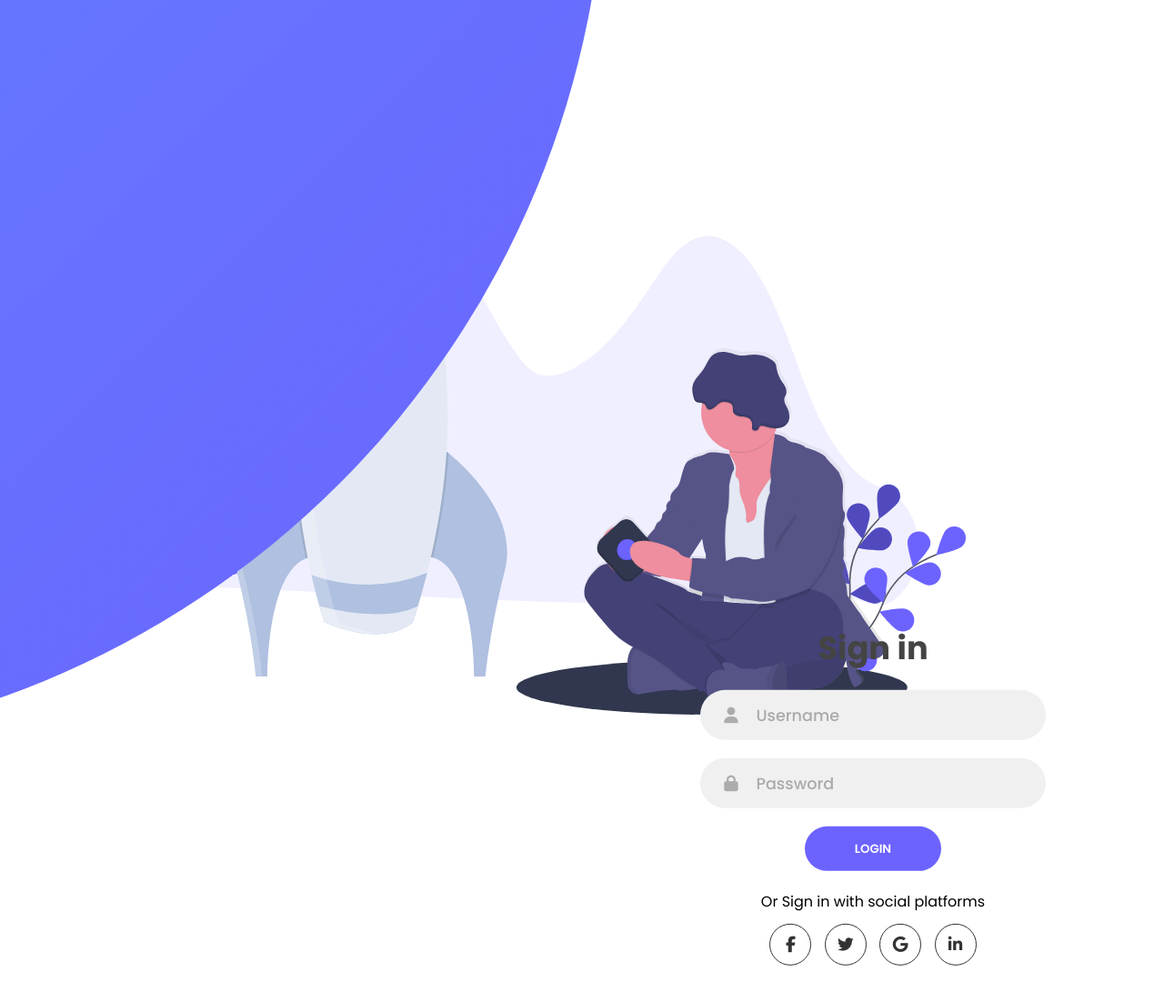
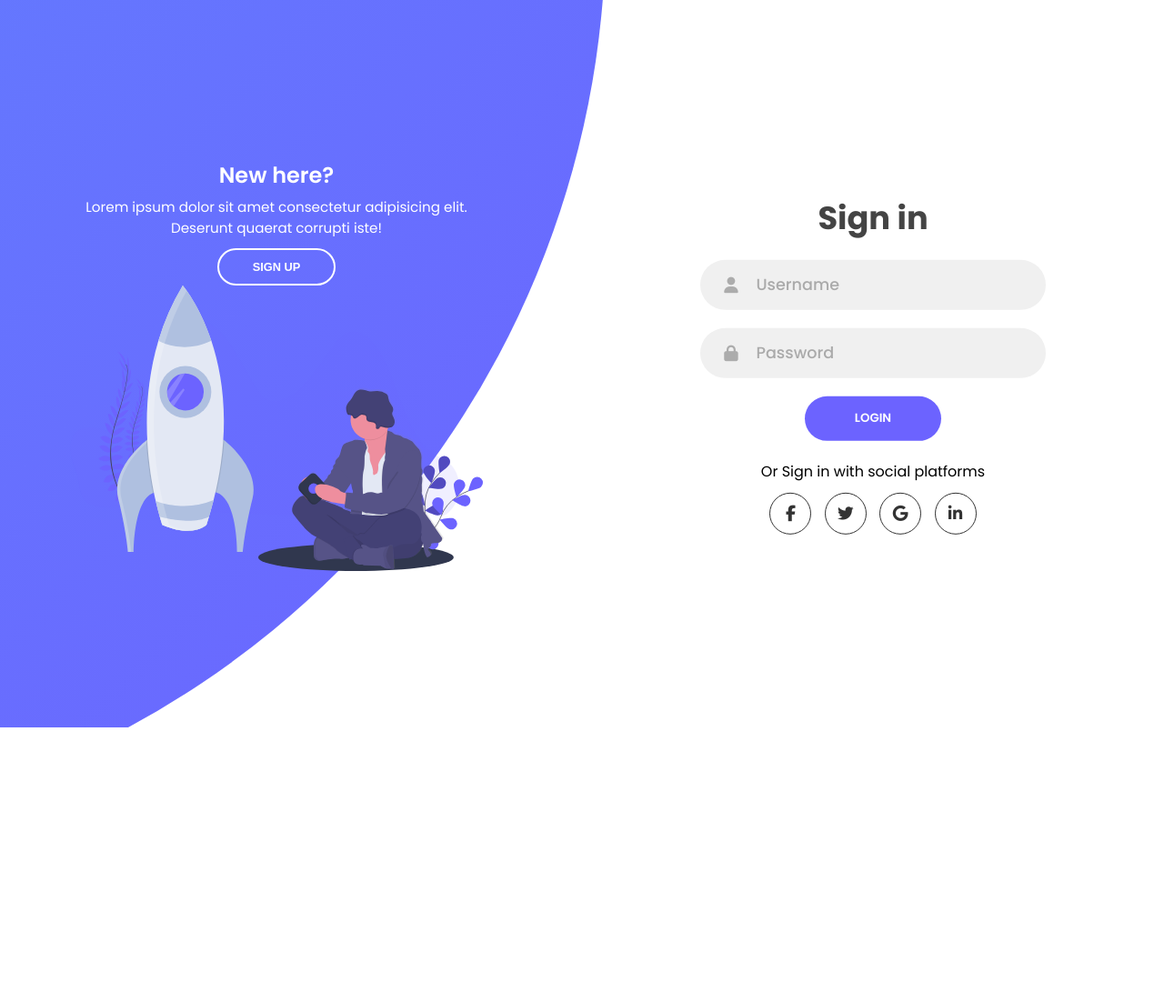
Before and after one commit to psarge2/frontend-form, a plain HTML site: page index.html in a window 1280 px wide. Shown: the whole page at 91% size. After the commit the page ends 800 px from the top, so only its background shows below. Drawn offline with Linux system fonts and the light colour scheme.

Commit message:
css edits and added src app.js on index.html

```diff
--- a/index.html
+++ b/index.html
@@ -79,7 +79,7 @@
             </div>
         </div>
 
-        <div class="panels-container"></div>
+        <div class="panels-container">
             <div class="panel left-panel">
                 <div class="content">
                     <h3>New here?</h3>
@@ -99,7 +99,8 @@
                     <img src="img/desk.svg" class="image" alt="">
                 </div>
             </div>
+        </div>
     </div>
-
+    <script src="app.js"></script>
 </body>
 </html>
--- a/style.css
+++ b/style.css
@@ -20,7 +20,7 @@ input {
 }
 
 .container:before {
-  content: " ";
+  content: "";
   position: absolute;
   width: 2000px;
   height: 2000px;
```
